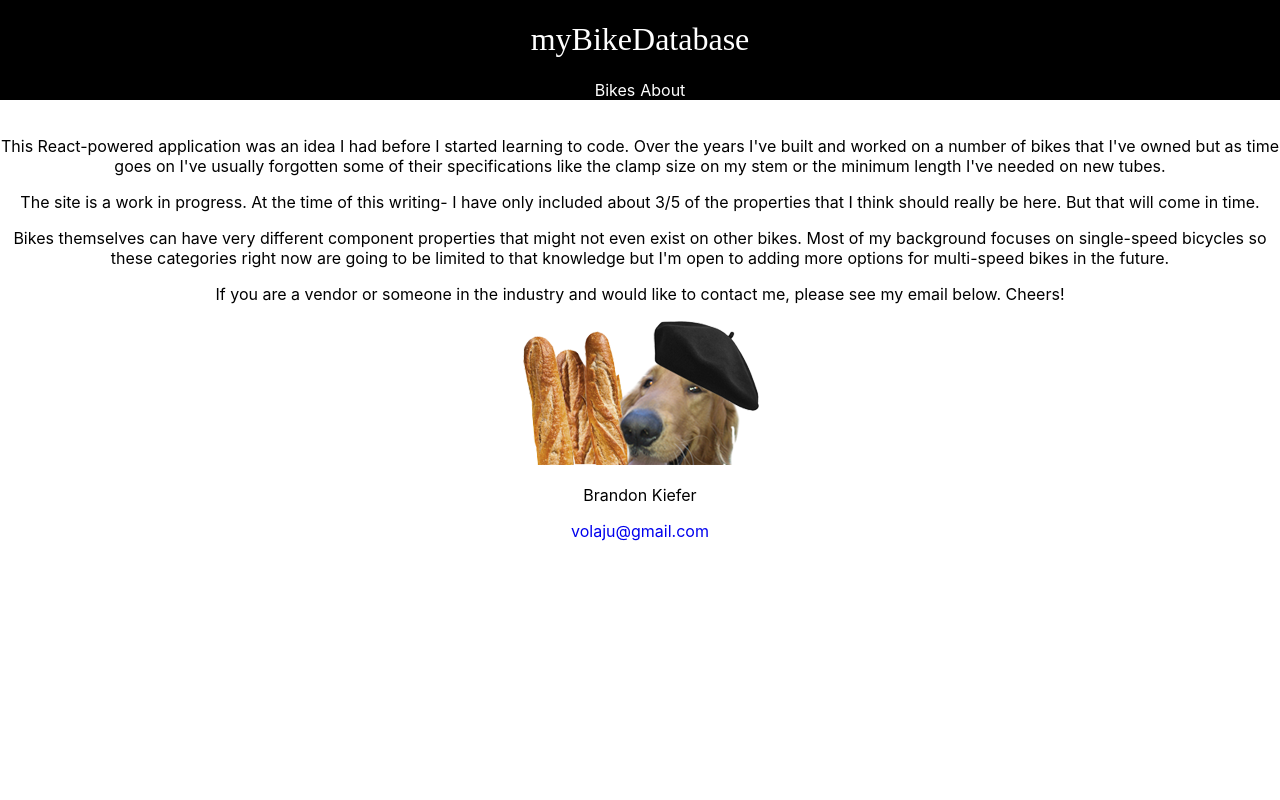
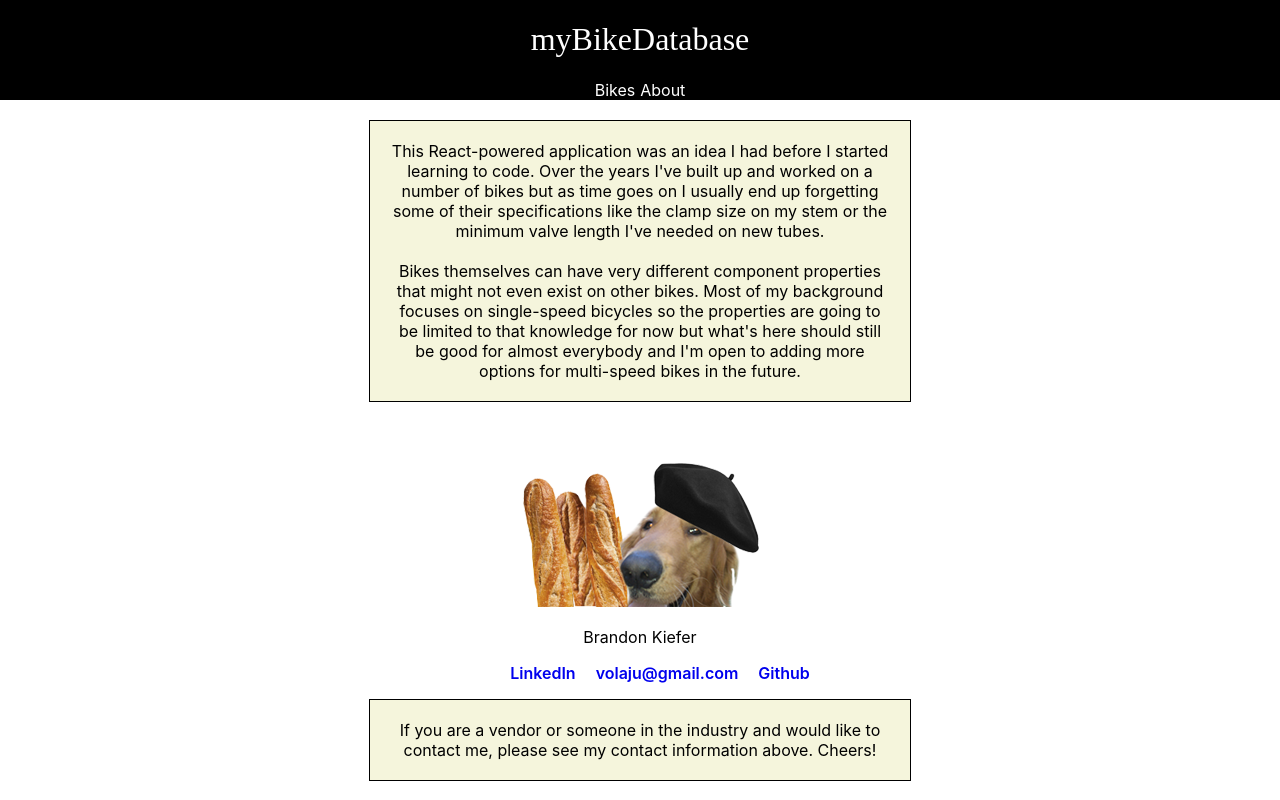
Before and after one commit to nekomask/project5_frontend, a React (Create React App) app: page /about in a window 1280 px wide. Built offline with nearby package versions, Linux system fonts and the light colour scheme; a web font is replaced by a local one.

Commit message:
homepage style; about page

```diff
--- a/src/App.css
+++ b/src/App.css
@@ -11,6 +11,38 @@ a {
 a:visited {
   text-decoration: none;
  }
+
+ a#enter{
+  display:inline-block;
+  padding:0.3em 1.2em;
+  margin:13px 0.3em 0.3em 0;
+  border-radius:3em;
+  border: 1px solid black;
+  text-decoration:none;
+  font-family:'Roboto',sans-serif;
+  font-weight:300;
+  color:#FFFFFF;
+  background-color:#499c62;
+  text-align:center;
+  transition: all 0.2s;
+ }
+
+ a#enter:hover{
+  background-color:#43e788;
+  color: black;
+  border: 1px solid black;
+ }
+
+#links{
+  display: flex;
+  flex-direction: row;
+  justify-content: center;
+  gap: 20px;
+
+
+}
+
+
 
  button#create{
   display: block;
@@ -43,7 +75,10 @@ div.edit-form {
   flex-direction: column;
 }
 
-
+div.intro{
+  background-color: darkslategrey;
+  border: 3px solid darkslategrey;
+}
 
 div.showName{
   text-align: center;
@@ -65,6 +100,14 @@ div.nav{
   align-items: center;
 }
 
+div.nav1{
+  background-color: darkslategrey;
+  color: white;
+  display: flex;
+  flex-direction: column;
+  align-items: center;
+}
+
 a#navlinks{
   color: white;
   font-weight: 400;
@@ -79,6 +122,11 @@ img#frame2{
   display: block;
 margin-left: auto;
 margin-right: auto;
+}
+
+#intro{
+  color: white;
+  text-shadow: -1px 0 black, 0 1px black, 1px 0 black, 0 -1px black;
 }
 
 p#showCategory{
@@ -202,6 +250,14 @@ li{
   gap: 2px;
 }
 
+p#about{
+  width: 500px;
+  margin: auto;
+  border: 1px solid black;
+  padding: 20px;
+  background-color: beige;
+}
+
 .App-logo {
   height: 40vmin;
   pointer-events: none;
--- a/src/Pages/About.js
+++ b/src/Pages/About.js
@@ -11,19 +11,28 @@ function About(){
                 </div>
                 </div>
     <br />
-    <p>This React-powered application was an idea I had before I started learning to code. Over the years I've built and worked on a number of bikes that I've owned but as time goes on I've usually forgotten some of their specifications like the clamp size on my stem or the minimum length I've needed on new tubes.</p>
+    <div className="about">
+    <p id="about">This React-powered application was an idea I had before I started learning to code. Over the years I've built up and worked on a number of bikes
+        but as time goes on I usually end up forgetting some of their specifications like the clamp size on my stem or the minimum valve length I've needed on new tubes.
+<br/>
+<br/>
+    Bikes themselves can have very different component properties that might not even exist on other bikes. Most of my background focuses on single-speed bicycles so the properties are going to be limited to that knowledge for now but what's here should still be good for almost everybody and I'm open to adding more options for multi-speed bikes in the future.
+    </p>
+    <br/>
+    <br/>
 
-    <p>The site is a work in progress. At the time of this writing- I have only included about 3/5 of the properties that I think should really be here. But that will come in time.</p>
-
-    <p>Bikes themselves can have very different component properties that might not even exist on other bikes. Most of my background focuses on single-speed bicycles so these categories right now are going to be limited to that knowledge but I'm open to adding more options for multi-speed bikes in the future.</p>
-
-    <p>If you are a vendor or someone in the industry and would like to contact me, please see my email below. Cheers! </p>
+    <br/>
 
     <img src={Rufus} />
 
     <p>Brandon Kiefer</p>
-    <a href="volaju@gmail.com">volaju@gmail.com</a>
-
+    <ul id="links">
+        <li><a id="links" href="https://www.linkedin.com/in/brandonkiefer-se/" target="_blank">LinkedIn</a></li>
+        <li><a id="links" href="volaju@gmail.com">volaju@gmail.com</a></li>
+        <li><a id="links" href="https://github.com/nekomask" target="_blank">Github</a></li>
+    </ul>
+    <p id="about">If you are a vendor or someone in the industry and would like to contact me, please see my contact information above. Cheers! </p>
+    </div>
 
 
         </div>
--- a/src/Pages/Home.js
+++ b/src/Pages/Home.js
@@ -1,5 +1,6 @@
 import React from "react";
 import FrameTypeComponent from "../nonItemComponents/frameTypeComponent/frameTypeComponent";
+import '../App.css';
 
 function Home(){
     return <div className="App">
@@ -7,13 +8,15 @@ function Home(){
     <h1>myBikeDatabase</h1>
     </div>
     <FrameTypeComponent></FrameTypeComponent>
-    <h2>This site is for storing information about your specific bike.</h2>
-        <h3>Ever accidentally ordered a tube where the valve was slightly too short for your deep V-rim?</h3>
-        <h4>Well never again!</h4>
-        <h5>As you get started, you may feel overwhelmed by all the information you don't know. That's okay!
+    <div className="intro">
+    <a id="enter" href="/create">ENTER</a>
+    <h2 id="intro">This site is for storing component information on your bikes.</h2>
+        <h3 id="intro">Ever accidentally ordered a tube where the valve was slightly too short for your deep V-rim?</h3>
+        <h4 id="intro">Well never again!</h4>
+        <h5 id="intro">As you get started, you may feel overwhelmed by all the information you don't know. That's okay!
             Rome wasn't built in a day!
         </h5>
-        <a id="enter" href="/create">ENTER</a>
+        </div>
         </div>
 }
 
--- a/src/Pages/Show.js
+++ b/src/Pages/Show.js
@@ -22,6 +22,14 @@ export function Show(props) {
         URL = "./images/track.png"
     } else if (bikeType === "Recumbent") {
         URL = "./images/recumbent.png"
+    }
+
+    const meters = () => {
+if (props.currentItem.chainLength){
+    return (
+        props.currentItem.chainLength.value + "mm"
+    )
+}
     }
 
     return (
@@ -75,7 +83,7 @@ export function Show(props) {
            <h3>Drivetrain</h3>
            <p id="showCategory"> Chainring Teeth: <div className="showValue">{props.currentItem.chainRingTeeth}</div></p>
            <p id="showCategory"> Chainring BCD: <div className="showValue">{props.currentItem.chainRingBCD}</div></p>
-           <p id="showCategory"> Chain Length: <div className="showValue">{props.currentItem.chainLength}</div></p>
+           <p  onClick={meters} id="showCategory"> Chain Length: <div className="showValue">{props.currentItem.chainLength}</div></p>
            <p id="showCategory"> Bottom Bracket Diameter: <div className="showValue">{props.currentItem.bottomBracketDiameter}</div></p>
            <p id="showCategory"> Bottom Bracket Type: <div className="showValue">{props.currentItem.bottomBracketType}</div></p>
            <p id="showCategory"> Pedal Type: <div className="showValue">{props.currentItem.pedalType}</div></p>
--- a/src/itemContainer/newItemComponent/newItemComponent.jsx
+++ b/src/itemContainer/newItemComponent/newItemComponent.jsx
@@ -35,6 +35,7 @@ const NewItemComponent = (props) => {
         chainRingTeeth: "",
         chainRingBCD: "",
         chainLength: "",
+        bottomBracketDiameter: "",
         bottomBracketSize: "",
         bottomBracketType: "",
         crankArmLength: "",
--- a/src/nonItemComponents/frameTypeComponent/frameTypeComponent.jsx
+++ b/src/nonItemComponents/frameTypeComponent/frameTypeComponent.jsx
@@ -56,8 +56,9 @@ return (
         <p>Select Your Color</p>
         <input type="color" id="colorInput"></input>
         <br />
-        <button onClick={colorChange}>spray it</button>
-        <hr></hr>
+        <button id="spray" onClick={colorChange}>spray it</button>
+        <br/>
+        <br/>
     </div>
 
 )
```
